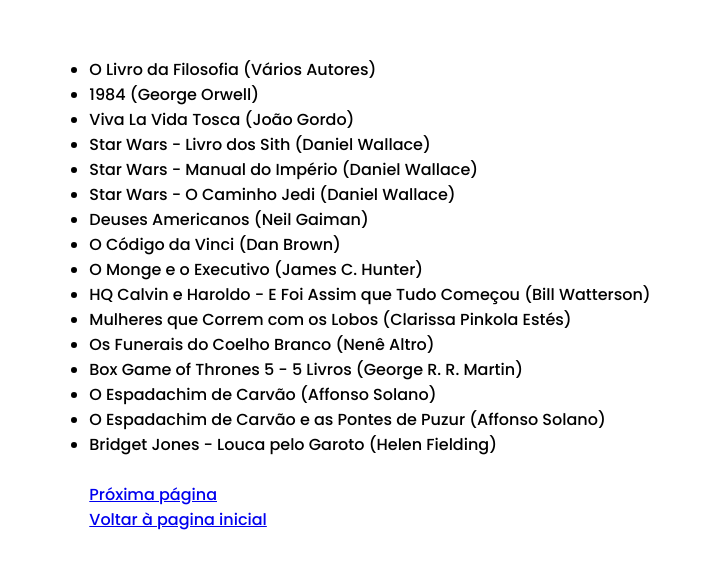
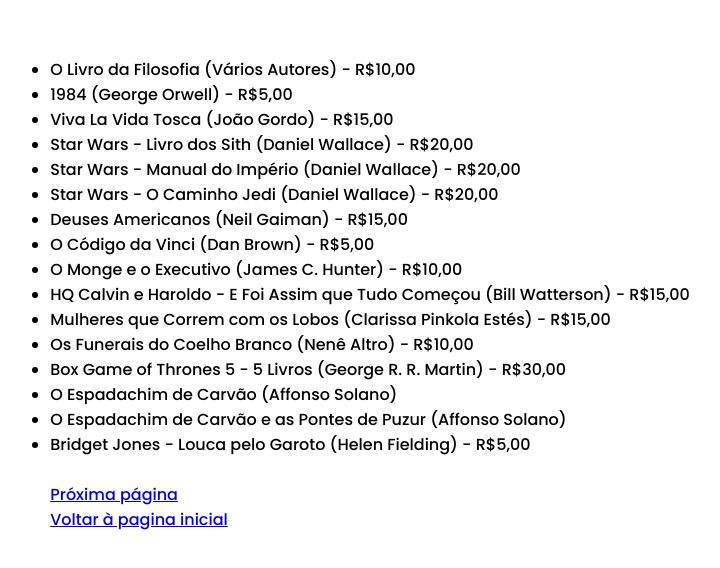
Before and after one commit to abdoria/vendas, a plain HTML site: page livros1.html in a window 1280 px wide. Shown: the part 106-674 px from the top of the page, without its empty margins (270-990 px from the left). Drawn offline with Linux system fonts and the light colour scheme.

Commit message:
Update book prices

```diff
--- a/livros1.html
+++ b/livros1.html
@@ -10,22 +10,22 @@
 <body>
     <div class="conteudo">
       <ul>
-        <li>O Livro da Filosofia (Vários Autores)</li>
-        <li>1984 (George Orwell)</li>
-        <li>Viva La Vida Tosca (João Gordo)</li>
-        <li>Star Wars - Livro dos Sith (Daniel Wallace)</li>
-        <li>Star Wars - Manual do Império (Daniel Wallace)</li>
-        <li>Star Wars - O Caminho Jedi (Daniel Wallace)</li>
-        <li>Deuses Americanos (Neil Gaiman)</li>
-        <li>O Código da Vinci (Dan Brown)</li>
-        <li>O Monge e o Executivo (James C. Hunter)</li>
-        <li>HQ Calvin e Haroldo - E Foi Assim que Tudo Começou (Bill Watterson)</li>
-        <li>Mulheres que Correm com os Lobos (Clarissa Pinkola Estés)</li>
-        <li>Os Funerais do Coelho Branco (Nenê Altro)</li>
-        <li>Box Game of Thrones 5 - 5 Livros (George R. R. Martin)</li>
+        <li>O Livro da Filosofia (Vários Autores) - R$10,00</li>
+        <li>1984 (George Orwell) - R$5,00</li>
+        <li>Viva La Vida Tosca (João Gordo) - R$15,00</li>
+        <li>Star Wars - Livro dos Sith (Daniel Wallace) - R$20,00</li>
+        <li>Star Wars - Manual do Império (Daniel Wallace) - R$20,00</li>
+        <li>Star Wars - O Caminho Jedi (Daniel Wallace) - R$20,00</li>
+        <li>Deuses Americanos (Neil Gaiman) - R$15,00</li>
+        <li>O Código da Vinci (Dan Brown) - R$5,00</li>
+        <li>O Monge e o Executivo (James C. Hunter) - R$10,00</li>
+        <li>HQ Calvin e Haroldo - E Foi Assim que Tudo Começou (Bill Watterson) - R$15,00</li>
+        <li>Mulheres que Correm com os Lobos (Clarissa Pinkola Estés) - R$15,00</li>
+        <li>Os Funerais do Coelho Branco (Nenê Altro) - R$10,00</li>
+        <li>Box Game of Thrones 5 - 5 Livros (George R. R. Martin) - R$30,00</li>
         <li>O Espadachim de Carvão (Affonso Solano)</li>
         <li>O Espadachim de Carvão e as Pontes de Puzur (Affonso Solano)</li>
-        <li>Bridget Jones - Louca pelo Garoto (Helen Fielding)</li>
+        <li>Bridget Jones - Louca pelo Garoto (Helen Fielding) - R$5,00</li>
       </ul>
       <br>
       <a href="livros2.html">Próxima página</a>
```
Also changed, not shown: livros2.html (+14 -14 lines), livros3.html (+6 -6 lines).
